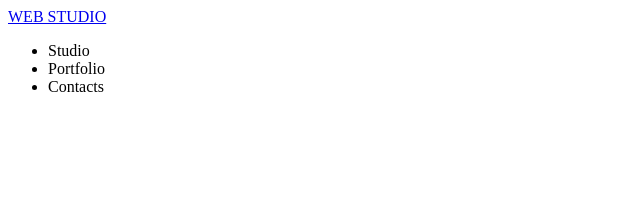
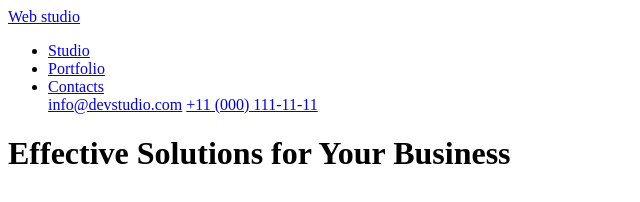
Before and after one commit to iryshanykkolaevna/hw1, a plain HTML site: page index.html in a window 1280 px wide. Shown: the whole page, without its empty margins (0-640 px from the left). Drawn offline with Linux system fonts and the light colour scheme.

Commit message:
finish heder

```diff
--- a/index.html
+++ b/index.html
@@ -7,16 +7,18 @@
   </head>
   <body>
     <header>
-      <a href="info@devstudio.com">WEB STUDIO</a>
+      <a href="info@devstudio.com">Web studio</a>
       <nav>
         <ul>
-          <li>Studio</li>
-          <li>Portfolio</li>
-          <li>Contacts</li>
+          <li><a href="#">Studio</a></li>
+          <li><a href="#">Portfolio</a></li>
+          <li><a href="#">Contacts</a></li>
+          <a href="info@devstudio.com">info@devstudio.com</a>
+          <a href="tel:+11(000)111-11-11">+11 (000) 111-11-11</a>
         </ul>
       </nav>
     </header>
-    <!-- navigation -->
+    <h1>Effective Solutions for Your Business</h1>
     <main>
       <section></section>
       <section></section>
```
Also changed, not shown: 1 other file.
